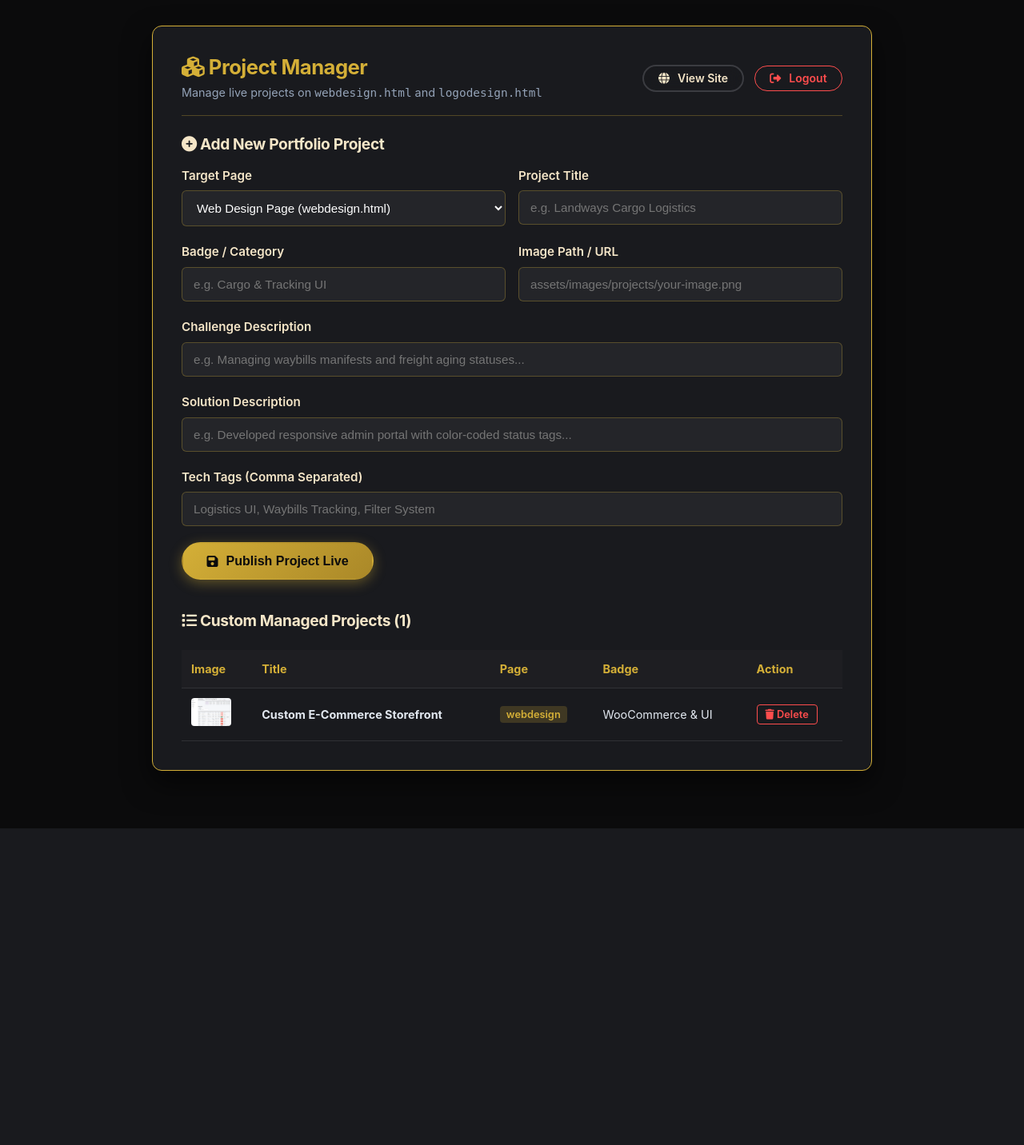
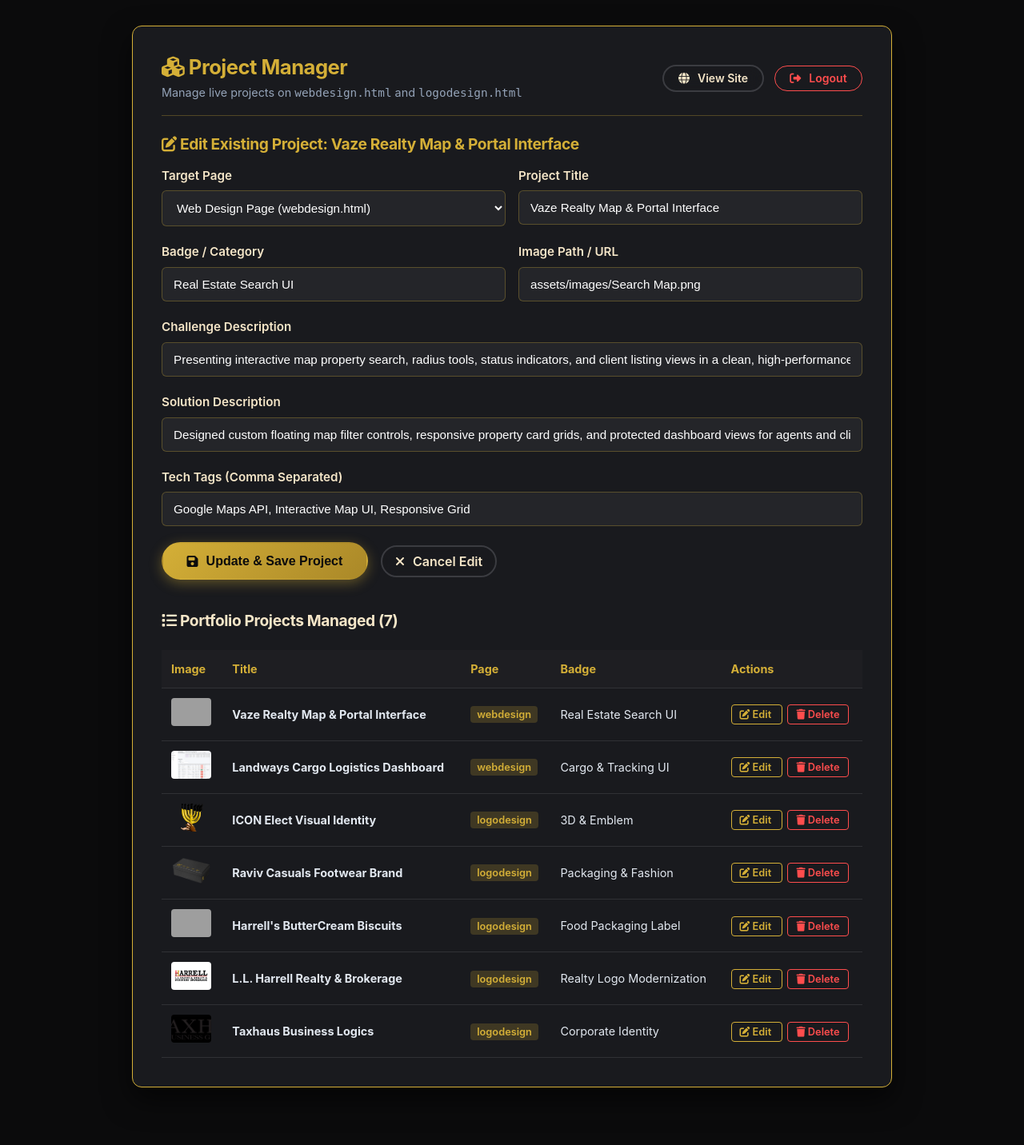
Before and after one commit to ayansuperdev/ianescalante.ph, a PHP site: page /admin.php?action=edit&id=web_001 in a window 1280 px wide. Shown: the whole page at 80% size. Before the commit the page ends 1036 px from the top, so only its background shows below. Run offline with PHP 8.4, Linux system fonts and the light colour scheme; the visitor is signed in with stand-in values (Sample User, id 1); grey boxes are pictures that could not be loaded.

Commit message:
Add project Edit feature to admin.php backend and seed all projects into JSON database

```diff
--- a/admin.php
+++ b/admin.php
@@ -49,11 +49,13 @@ if ($is_logged_in && isset($_GET['action']) && $_GET['action'] === 'delete' && i
     exit;
 }
 
-// Handle Add New Project
+// Handle Add / Edit Project
 $status_msg = '';
-if ($is_logged_in && $_SERVER['REQUEST_METHOD'] === 'POST' && isset($_POST['add_project'])) {
-    $new_project = [
-        'id' => 'proj_' . time() . '_' . rand(100, 999),
+if ($is_logged_in && $_SERVER['REQUEST_METHOD'] === 'POST') {
+    if (isset($_POST['save_project'])) {
+        $edit_id = trim($_POST['id'] ?? '');
+        $project_data = [
+            'id' => $edit_id ?: ('proj_' . time() . '_' . rand(100, 999)),
             'page' => trim($_POST['page'] ?? 'webdesign'),
             'title' => trim($_POST['title'] ?? ''),
             'badge' => trim($_POST['badge'] ?? ''),
@@ -63,10 +65,36 @@ if ($is_logged_in && $_SERVER['REQUEST_METHOD'] === 'POST' && isset($_POST['add_
             'tags' => trim($_POST['tags'] ?? '')
         ];
 
-    if ($new_project['title'] && $new_project['image']) {
-        array_unshift($projects, $new_project);
-        file_put_contents($data_file, json_encode($projects, JSON_PRETTY_PRINT));
+        if ($project_data['title'] && $project_data['image']) {
+            if ($edit_id) {
+                // Update existing project
+                foreach ($projects as &$p) {
+                    if ($p['id'] === $edit_id) {
+                        $p = $project_data;
+                        break;
+                    }
+                }
+                unset($p);
+                $status_msg = 'Project updated successfully!';
+            } else {
+                // Add new project
+                array_unshift($projects, $project_data);
                 $status_msg = 'Project added successfully and live on frontend!';
+            }
+            file_put_contents($data_file, json_encode(array_values($projects), JSON_PRETTY_PRINT));
+        }
+    }
+}
+
+// Fetch single project for Editing if edit_id passed
+$edit_project = null;
+if ($is_logged_in && isset($_GET['action']) && $_GET['action'] === 'edit' && isset($_GET['id'])) {
+    $target_id = $_GET['id'];
+    foreach ($projects as $p) {
+        if ($p['id'] === $target_id) {
+            $edit_project = $p;
+            break;
+        }
     }
 }
 ?>
@@ -80,7 +108,7 @@ if ($is_logged_in && $_SERVER['REQUEST_METHOD'] === 'POST' && isset($_POST['add_
   <link rel="stylesheet" href="https://cdnjs.cloudflare.com/ajax/libs/font-awesome/6.4.0/css/all.min.css">
   <style>
     body { background: #0B0B0C; color: #E2E8F0; font-family: 'Inter', sans-serif; padding: 2rem 1rem; }
-    .admin-card { max-width: 900px; margin: 0 auto 2.5rem auto; background: rgba(26, 27, 31, 0.95); border: 1px solid var(--accent-primary); border-radius: 12px; padding: 2.25rem; box-shadow: 0 15px 35px rgba(0,0,0,0.6); }
+    .admin-card { max-width: 950px; margin: 0 auto 2.5rem auto; background: rgba(26, 27, 31, 0.95); border: 1px solid var(--accent-primary); border-radius: 12px; padding: 2.25rem; box-shadow: 0 15px 35px rgba(0,0,0,0.6); }
     .form-group { margin-bottom: 1.25rem; }
     .form-group label { display: block; margin-bottom: 0.4rem; color: #F5E6C8; font-weight: 600; font-size: 0.95rem; }
     .form-control { width: 100%; padding: 12px 14px; background: rgba(255, 255, 255, 0.05); border: 1px solid rgba(212, 175, 55, 0.3); color: #FFF; border-radius: 6px; font-size: 0.95rem; }
@@ -89,6 +117,8 @@ if ($is_logged_in && $_SERVER['REQUEST_METHOD'] === 'POST' && isset($_POST['add_
     .project-table th, .project-table td { padding: 12px; text-align: left; border-bottom: 1px solid rgba(255,255,255,0.1); font-size: 0.9rem; }
     .project-table th { color: var(--accent-primary); font-weight: 700; background: rgba(255,255,255,0.02); }
     .badge-tag { padding: 3px 8px; border-radius: 4px; background: rgba(212,175,55,0.2); color: var(--accent-primary); font-size: 0.8rem; font-weight: 600; }
+    .btn-edit { color: var(--accent-primary); text-decoration: none; font-weight: 600; border: 1px solid var(--accent-primary); padding: 4px 10px; border-radius: 4px; font-size: 0.8rem; margin-right: 6px; }
+    .btn-edit:hover { background: var(--accent-primary); color: #000; }
     .btn-delete { color: #FF4D4D; text-decoration: none; font-weight: 600; border: 1px solid #FF4D4D; padding: 4px 10px; border-radius: 4px; font-size: 0.8rem; }
     .btn-delete:hover { background: #FF4D4D; color: #FFF; }
   </style>
@@ -142,56 +172,68 @@ if ($is_logged_in && $_SERVER['REQUEST_METHOD'] === 'POST' && isset($_POST['add_
         </div>
       <?php endif; ?>
 
-      <!-- ADD PROJECT FORM -->
-      <h3 style="font-size: 1.2rem; margin-bottom: 1rem;"><i class="fas fa-plus-circle"></i> Add New Portfolio Project</h3>
-      <form method="POST">
+      <!-- ADD / EDIT PROJECT FORM -->
+      <h3 style="font-size: 1.2rem; margin-bottom: 1rem; color: var(--accent-primary);">
+        <i class="fas <?= $edit_project ? 'fa-edit' : 'fa-plus-circle' ?>"></i>
+        <?= $edit_project ? 'Edit Existing Project: ' . htmlspecialchars($edit_project['title']) : 'Add New Portfolio Project' ?>
+      </h3>
+      <form method="POST" action="admin.php">
+        <input type="hidden" name="id" value="<?= htmlspecialchars($edit_project['id'] ?? '') ?>">
+
         <div style="display: grid; grid-template-columns: 1fr 1fr; gap: 1rem;">
           <div class="form-group">
             <label>Target Page</label>
             <select name="page" class="form-control">
-              <option value="webdesign">Web Design Page (webdesign.html)</option>
-              <option value="logodesign">Logo & Brand Page (logodesign.html)</option>
+              <option value="webdesign" <?= ($edit_project['page'] ?? '') === 'webdesign' ? 'selected' : '' ?>>Web Design Page (webdesign.html)</option>
+              <option value="logodesign" <?= ($edit_project['page'] ?? '') === 'logodesign' ? 'selected' : '' ?>>Logo & Brand Page (logodesign.html)</option>
             </select>
           </div>
           <div class="form-group">
             <label>Project Title</label>
-            <input type="text" name="title" class="form-control" placeholder="e.g. Landways Cargo Logistics" required>
+            <input type="text" name="title" class="form-control" value="<?= htmlspecialchars($edit_project['title'] ?? '') ?>" placeholder="e.g. Landways Cargo Logistics" required>
           </div>
         </div>
 
         <div style="display: grid; grid-template-columns: 1fr 1fr; gap: 1rem;">
           <div class="form-group">
             <label>Badge / Category</label>
-            <input type="text" name="badge" class="form-control" placeholder="e.g. Cargo & Tracking UI" required>
+            <input type="text" name="badge" class="form-control" value="<?= htmlspecialchars($edit_project['badge'] ?? '') ?>" placeholder="e.g. Cargo & Tracking UI" required>
           </div>
           <div class="form-group">
             <label>Image Path / URL</label>
-            <input type="text" name="image" class="form-control" placeholder="assets/images/projects/your-image.png" required>
+            <input type="text" name="image" class="form-control" value="<?= htmlspecialchars($edit_project['image'] ?? '') ?>" placeholder="assets/images/projects/your-image.png" required>
           </div>
         </div>
 
         <div class="form-group">
           <label>Challenge Description</label>
-          <input type="text" name="challenge" class="form-control" placeholder="e.g. Managing waybills manifests and freight aging statuses..." required>
+          <input type="text" name="challenge" class="form-control" value="<?= htmlspecialchars($edit_project['challenge'] ?? '') ?>" placeholder="e.g. Managing waybills manifests and freight aging statuses..." required>
         </div>
 
         <div class="form-group">
           <label>Solution Description</label>
-          <input type="text" name="solution" class="form-control" placeholder="e.g. Developed responsive admin portal with color-coded status tags..." required>
+          <input type="text" name="solution" class="form-control" value="<?= htmlspecialchars($edit_project['solution'] ?? '') ?>" placeholder="e.g. Developed responsive admin portal with color-coded status tags..." required>
         </div>
 
         <div class="form-group">
           <label>Tech Tags (Comma Separated)</label>
-          <input type="text" name="tags" class="form-control" placeholder="Logistics UI, Waybills Tracking, Filter System">
+          <input type="text" name="tags" class="form-control" value="<?= htmlspecialchars($edit_project['tags'] ?? '') ?>" placeholder="Logistics UI, Waybills Tracking, Filter System">
         </div>
 
-        <button type="submit" name="add_project" class="btn btn-primary"><i class="fas fa-save"></i> Publish Project Live</button>
+        <div style="display: flex; gap: 1rem; align-items: center;">
+          <button type="submit" name="save_project" class="btn btn-primary">
+            <i class="fas fa-save"></i> <?= $edit_project ? 'Update & Save Project' : 'Publish Project Live' ?>
+          </button>
+          <?php if ($edit_project): ?>
+            <a href="admin.php" class="btn btn-outline" style="padding: 10px 16px;"><i class="fas fa-times"></i> Cancel Edit</a>
+          <?php endif; ?>
+        </div>
       </form>
 
       <!-- EXISTING PROJECTS LIST -->
-      <h3 style="font-size: 1.2rem; margin-top: 2.5rem; margin-bottom: 1rem;"><i class="fas fa-list"></i> Custom Managed Projects (<?= count($projects) ?>)</h3>
+      <h3 style="font-size: 1.2rem; margin-top: 2.5rem; margin-bottom: 1rem;"><i class="fas fa-list"></i> Portfolio Projects Managed (<?= count($projects) ?>)</h3>
       <?php if (empty($projects)): ?>
-        <p style="color: #94A3B8;">No custom projects added yet.</p>
+        <p style="color: #94A3B8;">No projects found.</p>
       <?php else: ?>
         <table class="project-table">
           <thead>
@@ -200,17 +242,20 @@ if ($is_logged_in && $_SERVER['REQUEST_METHOD'] === 'POST' && isset($_POST['add_
               <th>Title</th>
               <th>Page</th>
               <th>Badge</th>
-              <th>Action</th>
+              <th>Actions</th>
             </tr>
           </thead>
           <tbody>
             <?php foreach ($projects as $p): ?>
               <tr>
-                <td><img src="<?= htmlspecialchars($p['image']) ?>" style="width: 50px; height: 35px; object-fit: cover; border-radius: 4px;"></td>
+                <td><img src="<?= htmlspecialchars($p['image']) ?>" style="width: 50px; height: 35px; object-fit: cover; border-radius: 4px;" alt="Thumbnail"></td>
                 <td><strong><?= htmlspecialchars($p['title']) ?></strong></td>
                 <td><span class="badge-tag"><?= htmlspecialchars($p['page']) ?></span></td>
                 <td><?= htmlspecialchars($p['badge']) ?></td>
                 <td>
+                  <a href="admin.php?action=edit&id=<?= urlencode($p['id']) ?>" class="btn-edit">
+                    <i class="fas fa-edit"></i> Edit
+                  </a>
                   <a href="admin.php?action=delete&id=<?= urlencode($p['id']) ?>" class="btn-delete" onclick="return confirm('Delete this project?');">
                     <i class="fas fa-trash"></i> Delete
                   </a>
```
Also changed, not shown: data/custom-projects.json (+66 -6 lines), logodesign.html (+3 -109 lines), webdesign.html (+2 -36 lines), assets/images/projects/Admin-Dashboard.png (deleted), assets/images/projects/Search Map .png (added), assets/images/projects/Vaze Realty Dashboard Manager Control Center.png (added), assets/images/projects/Vaze Realty Dashboard.png (added). Lines whose indentation alone changed are shown as unchanged.
